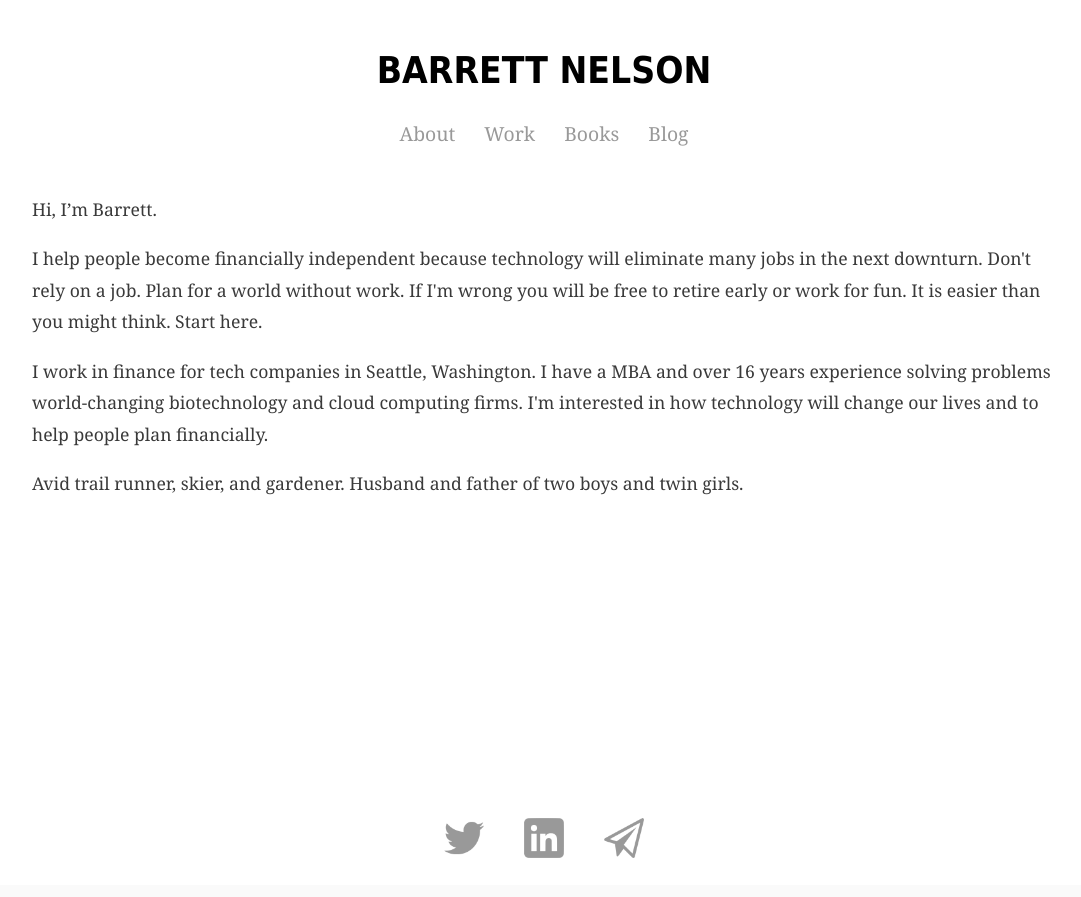
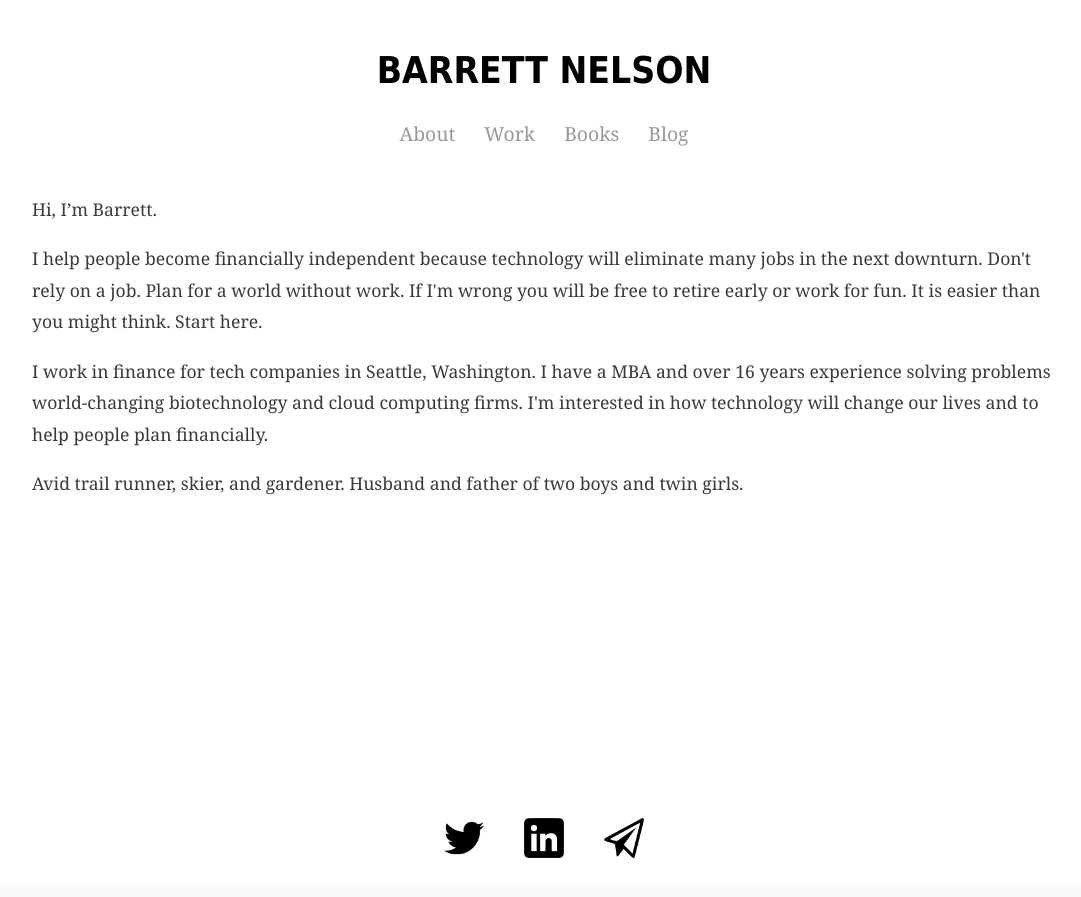
Before and after one commit to bstnel/bstnel.github.io, a Jekyll site: the page index.html, which Jekyll copies as it is, in a window 1280 px wide. Shown: the top 897 px of the page, without its empty margins (96-1177 px from the left). Built offline with Jekyll 4.4.1, drawn with Linux system fonts in a browser that asks for light colours.

Commit message:
Update index.html

```diff
--- a/index.html
+++ b/index.html
@@ -42,9 +42,9 @@
 
 <footer>
 	        <ul class="footer">
-	        <li><a href="https://twitter.com/barstonel"><img src="../twitter.png"style="width:40px;height:40px;"></a></li>
-		<li><a href="https://www.linkedin.com/in/barrettnelson/"><img src="../linkedin.png"style="width:40px;height:40px;"></a></li>
-		<li><a href="mailto:bstnel@gmail.com"><img src="../email.png"style="width:40px;height:40px;"></a></li>
+	        <li><a href="https://twitter.com/barstonel"><img src="../twitter-256-black.png"style="width:40px;height:40px;"></a></li>
+		<li><a href="https://www.linkedin.com/in/barrettnelson/"><img src="../linkedin-256-black.png"style="width:40px;height:40px;"></a></li>
+		<li><a href="mailto:bstnel@gmail.com"><img src="../email-256-black.png"style="width:40px;height:40px;"></a></li>
 		</ul>
 </footer>
 </body>
```
